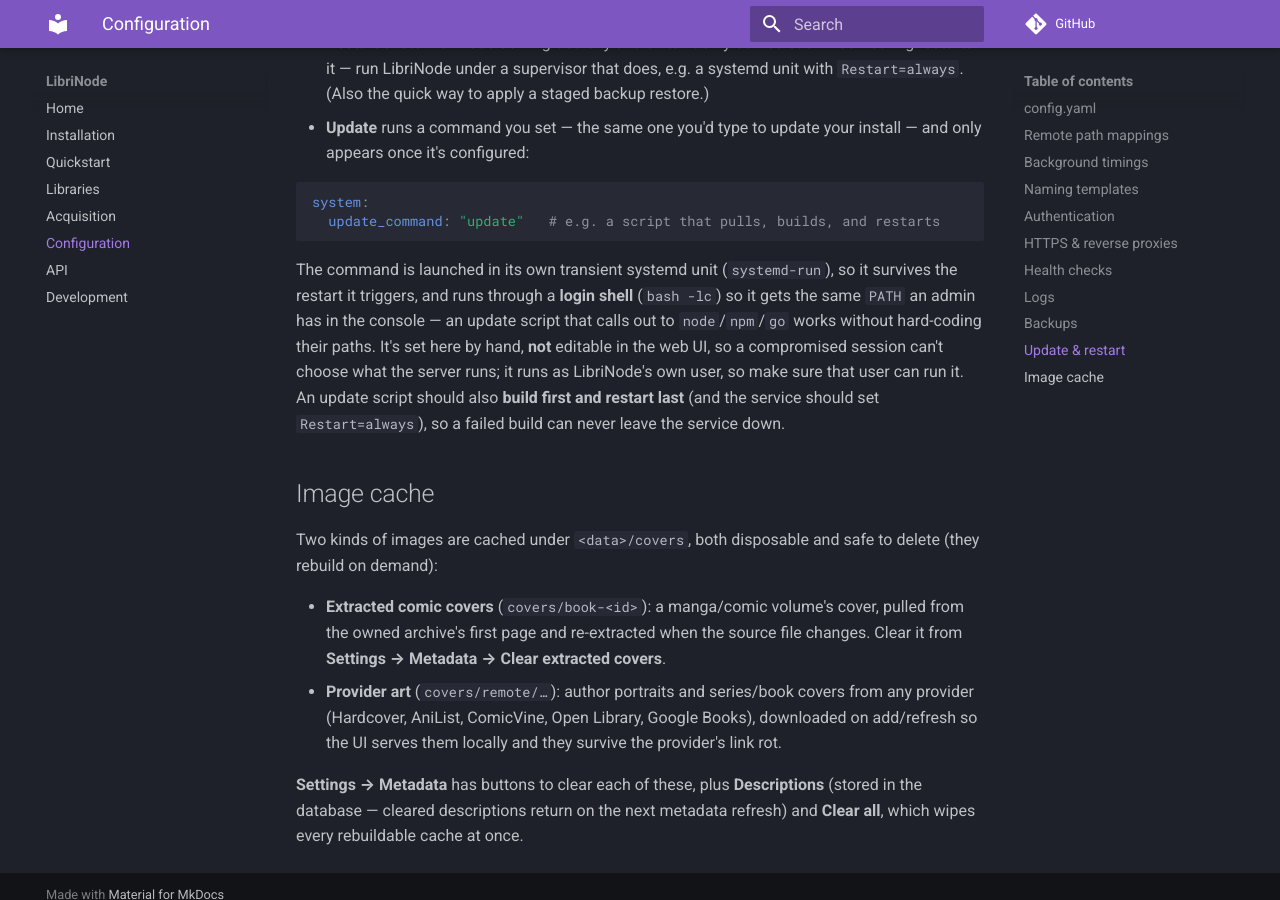
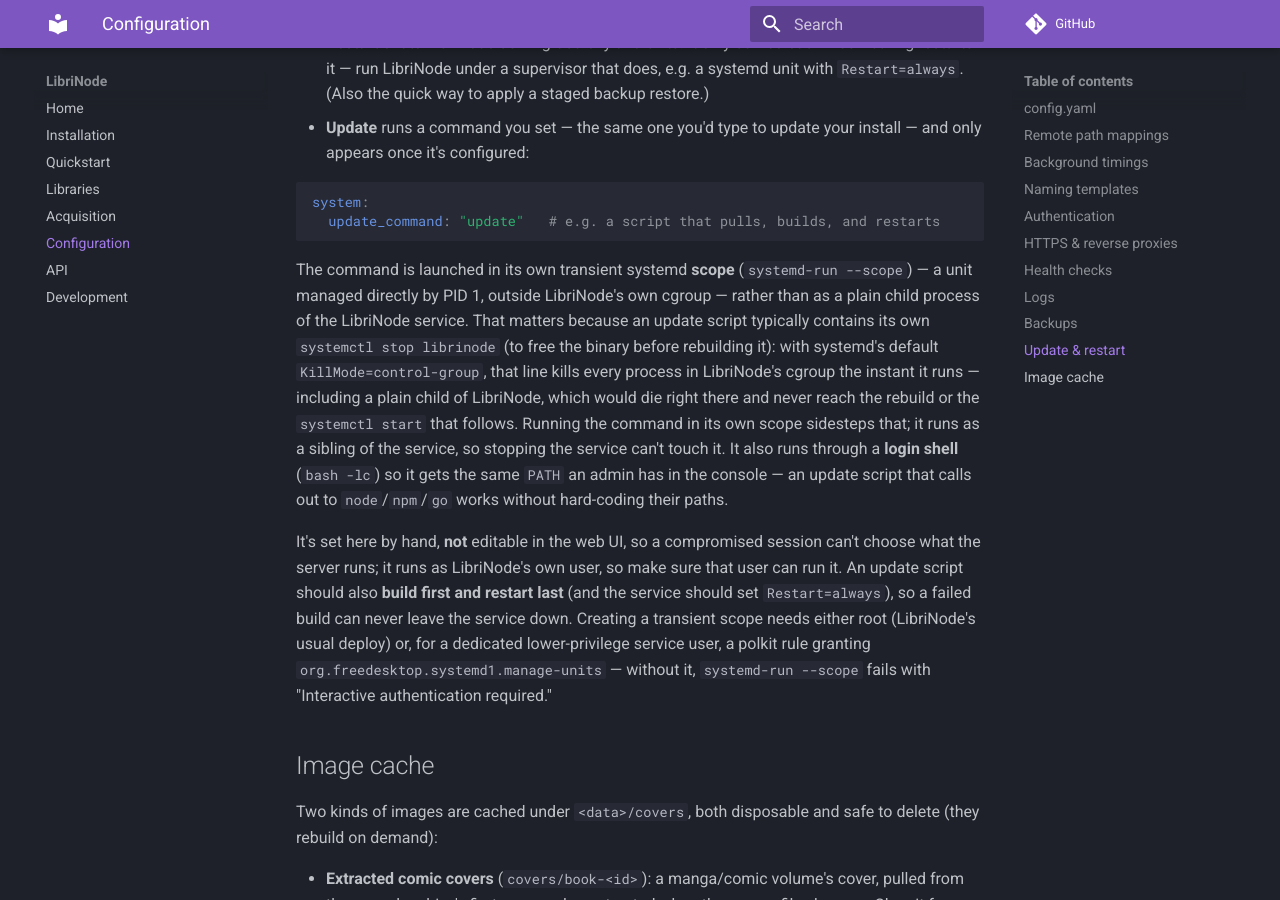
Before and after one commit to obstruct-exit-emit/LibriNode, an MkDocs documentation site: the page built from docs/configuration.md, in a window 1280 px wide and 900 px high, scrolled down 4071 px. Built offline with MkDocs 1.6.1 and Material for MkDocs 9.7.7, drawn with Linux system fonts in a browser that asks for light colours; comment, search, counter and statistics services are not loaded.

Commit message:
System update: run in a scope, not a plain child (fixes the real crash)
The Update button's command was launched as a plain child process of the
LibriNode service — reparented into the service's own cgroup, not
detached from it, despite running under systemd-run. An update script
typically contains its own `systemctl stop librinode` (to free the
binary before rebuilding it): with systemd's default
KillMode=control-group, that line kills every process in the service's
cgroup the instant it runs — including the update script itself, mid-run,
as collateral damage from stopping its own parent. It never reached the
rebuild or the `systemctl start` that followed; the service ended up
stopped (not failed, so nothing auto-restarted it) and stayed down until
a human noticed. This is what repeatedly took prod down this session.

Fix: launch it in its own transient systemd SCOPE (`systemd-run --scope`)
instead of a background unit — a unit managed directly by PID 1, outside
the service's cgroup, so stopping the service can't touch it. One flag
(`--scope`), confirmed live: without it, a system-level transient unit
can still end up a casualty of the parent's cgroup kill; with it,
verified end-to-end as root (systemd-run exit 0, command's own output
intact) exactly as LibriNode runs on a typical deploy.

Also documented the polkit requirement this surfaced: creating a
transient scope needs root (the common case) or, for a dedicated
lower-privilege service user, a polkit rule granting
org.freedesktop.systemd1.manage-units — confirmed live as a non-root
user, which fails with "Interactive authentication required" without it.

Co-Authored-By: Claude Sonnet 5 <noreply@anthropic.com>

````diff
--- a/docs/configuration.md
+++ b/docs/configuration.md
@@ -196,15 +196,29 @@ and applies them on the next restart, keeping the replaced ones as
     update_command: "update"   # e.g. a script that pulls, builds, and restarts
   ```
 
-  The command is launched in its own transient systemd unit (`systemd-run`), so
-  it survives the restart it triggers, and runs through a **login shell**
-  (`bash -lc`) so it gets the same `PATH` an admin has in the console — an update
-  script that calls out to `node`/`npm`/`go` works without hard-coding their
-  paths. It's set here by hand, **not** editable in the web UI, so a compromised
-  session can't choose what the server runs; it runs as LibriNode's own user, so
-  make sure that user can run it. An update script should also **build first and
-  restart last** (and the service should set `Restart=always`), so a failed
-  build can never leave the service down.
+  The command is launched in its own transient systemd **scope** (`systemd-run
+  --scope`) — a unit managed directly by PID 1, outside LibriNode's own cgroup —
+  rather than as a plain child process of the LibriNode service. That matters
+  because an update script typically contains its own `systemctl stop
+  librinode` (to free the binary before rebuilding it): with systemd's default
+  `KillMode=control-group`, that line kills every process in LibriNode's
+  cgroup the instant it runs — including a plain child of LibriNode, which
+  would die right there and never reach the rebuild or the `systemctl start`
+  that follows. Running the command in its own scope sidesteps that; it runs
+  as a sibling of the service, so stopping the service can't touch it. It also
+  runs through a **login shell** (`bash -lc`) so it gets the same `PATH` an
+  admin has in the console — an update script that calls out to
+  `node`/`npm`/`go` works without hard-coding their paths.
+
+  It's set here by hand, **not** editable in the web UI, so a compromised
+  session can't choose what the server runs; it runs as LibriNode's own user,
+  so make sure that user can run it. An update script should also **build
+  first and restart last** (and the service should set `Restart=always`), so a
+  failed build can never leave the service down. Creating a transient scope
+  needs either root (LibriNode's usual deploy) or, for a dedicated
+  lower-privilege service user, a polkit rule granting
+  `org.freedesktop.systemd1.manage-units` — without it, `systemd-run --scope`
+  fails with "Interactive authentication required."
 
 ## Image cache
 
````
Also changed, not shown: 1 other file.
